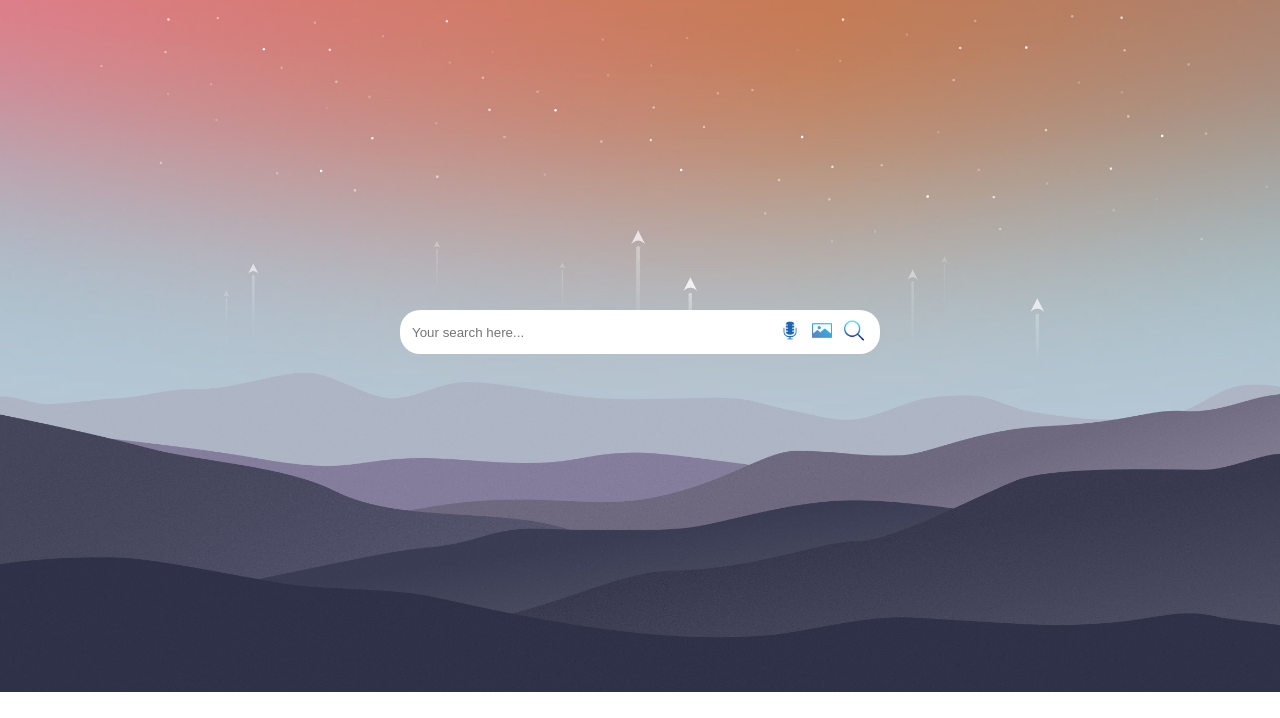
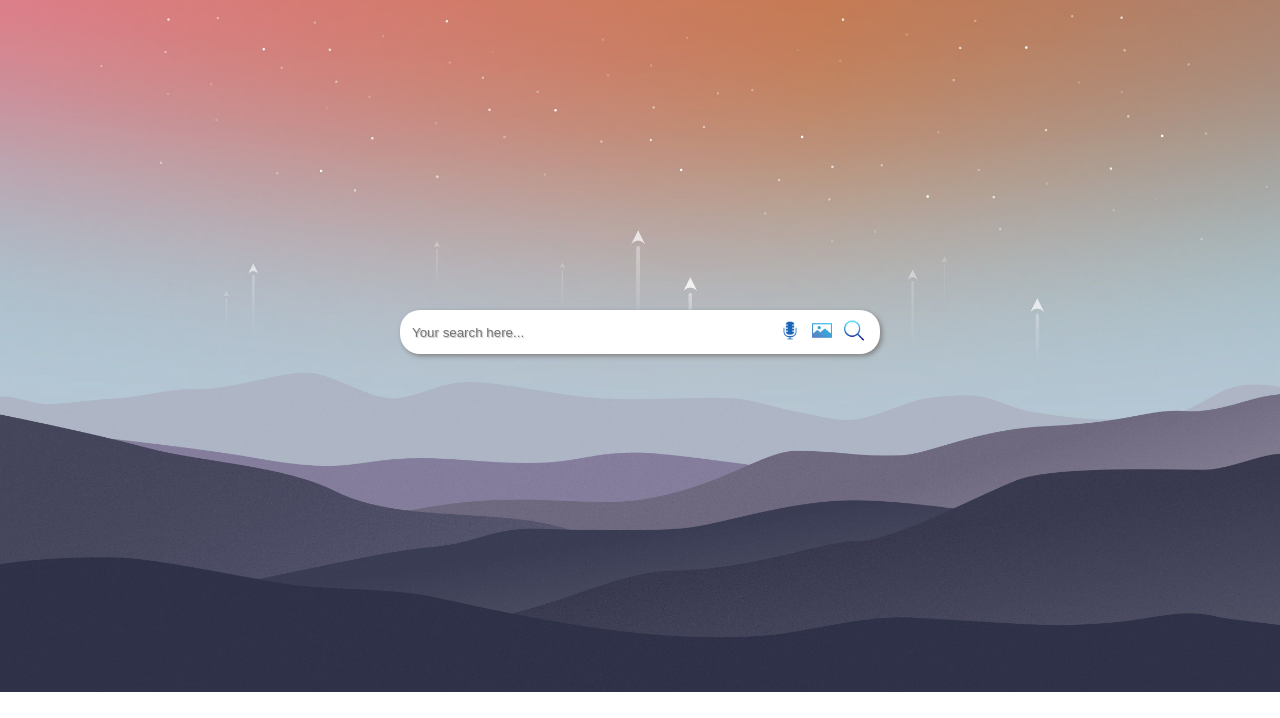
Before and after one commit to MartianFlow/Search_Page_Design_I, a plain HTML site: page index.html in a window 1280 px wide. In both pictures the pointer is over the input "Your search here...". Shown: the part 82-800 px from the top of the page. Drawn offline with Linux system fonts and the light colour scheme.

Commit message:
Add a box shadow to the search box

```diff
--- a/CSS/style.css
+++ b/CSS/style.css
@@ -107,6 +107,12 @@ body {
     border-radius: 20px;
     border: none;
     padding-left: 12px;
+    outline: none;
+}
+
+.search-container__input:hover {
+    box-shadow: 2px 2px 5px grey;
+    text-shadow: 1px 1px 1px rgb(192, 192, 192);
 }
 
 .img-search__container {
```
